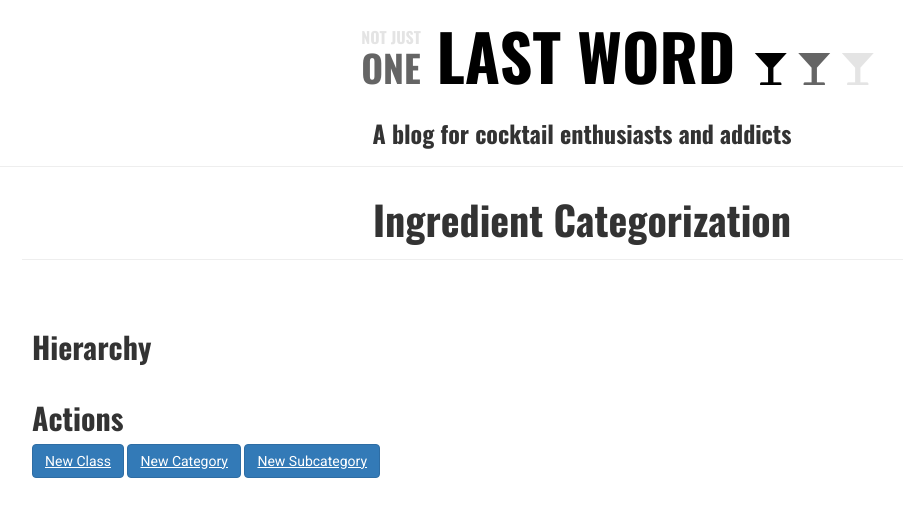
After one commit to NickTruesdale/website, a Django app: a page that uses cocktails/templates/cocktails/base.html in a window 1280 px wide. The commit adds this page. Shown: the top 517 px of the page, without its empty margins (58-961 px from the left). Run offline with Django 3.2, Linux system fonts and the light colour scheme; data that the repository does not hold is empty; some libraries are stand-ins or nearby versions.

Commit message:
Added skeleton for categorization page

```diff
--- a/cocktails/models.py
+++ b/cocktails/models.py
@@ -174,6 +174,9 @@ class IngredientClass(BaseObjectWithImage):
     class Meta:
         verbose_name_plural = 'ingredient classes'
 
+    def get_absolute_url(self):
+        return reverse('ingredient-class-detail', kwargs={'pk': self.pk})
+
     def __str__(self):
         return self.name
 
@@ -199,6 +202,9 @@ class IngredientSubcategory(BaseObjectWithImage):
 
     class Meta:
         verbose_name_plural = 'ingredient subcategories'
+
+    def get_absolute_url(self):
+        return reverse('ingredient-subcategory-detail', kwargs={'pk': self.pk})
 
 
 # -----------
--- a/cocktails/static/css/cocktails.css
+++ b/cocktails/static/css/cocktails.css
@@ -5,6 +5,11 @@
 body {
     min-width: 400px;
     font-family: 'Roboto';
+}
+
+a {
+    text-decoration: underline;
+    color: #000000;
 }
 
 .page-header {
@@ -104,11 +109,6 @@ body {
     margin-bottom: 16px;
 }
 
-.page-link {
-    text-decoration: none;
-    color: #000000;
-}
-
 .ingredient-form form textarea, .ingredient-form form input {
     width:100%;
 }
@@ -120,3 +120,31 @@ body {
 .add-another {
     margin: 4px;
 }
+
+.links {
+    font-size: 18pt;
+}
+
+.links a {
+    display: inline-block;
+    margin-right: 20px;
+}
+
+ul {
+    list-style: none;
+    padding-left: 16px;
+    padding-bottom: 8px;
+}
+
+li {
+    margin-bottom: 5px;
+}
+
+
+li span {
+    font-size: 6pt;
+}
+
+.glyphicon-chevron-right, .glyphicon-minus {
+    margin: 0 6px;
+}
--- a/cocktails/templates/cocktails/base.html
+++ b/cocktails/templates/cocktails/base.html
@@ -9,7 +9,7 @@
         <title>One Last Word</title>
 
         <link rel="stylesheet" href="//maxcdn.bootstrapcdn.com/bootstrap/3.2.0/css/bootstrap.min.css">
-        <link rel="stylesheet" href="//maxcdn.bootstrapcdn.com/bootstrap/3.2.0/css/bootstrap-theme.min.css">
+        <!--<link rel="stylesheet" href="{% static 'css/bootstrap.min.css' %}">-->
         <link rel="stylesheet" href="{% static 'css/cocktails.css' %}">
 
         <link href="https://fonts.googleapis.com/css?family=Roboto" rel="stylesheet" type="text/css">
@@ -22,9 +22,8 @@
         <script src="https://use.fontawesome.com/8d39786910.js"></script>
         <script src="https://npmcdn.com/tether@1.3.3/dist/js/tether.min.js"></script>
 
-        <!--
         <script src="{% static 'js/jquery-3.1.1.min.js' %}"></script>
-        <script src="{% static 'js/bootstrap.min.js' %}"></script> -->
+        <script src="{% static 'js/bootstrap.min.js' %}"></script>
 
         {% block head %}
         {% endblock %}
--- /dev/null
+++ b/cocktails/templates/cocktails/ingredient_categorization_browser.html
@@ -0,0 +1,58 @@
+{% extends "cocktails/base_title.html" %}
+
+{% block content %}
+    <div class="row">
+        <div class="ingredient-title">
+            <h1>Ingredient Categorization</h1>
+            <hr>
+        </div>
+    </div>
+
+
+    <div class="row">
+        <div class="col-xs-12 col-md-6">
+            <div class="row">
+                <h2>Hierarchy</h2>
+                <ul>
+                    {% for ingredientclass in ingredientclasses %}
+                    <li>
+                        <a href="#catlist_{{ ingredientclass.name }}" data-toggle="collapse">
+                        <span class="glyphicon glyphicon-chevron-right"></span></a>
+                        <a href="{{ ingredientclass.get_absolute_url }}">{{ ingredientclass.name }}</a>
+                    </li>
+
+                    <ul id="catlist_{{ ingredientclass.name }}" class="collapse">
+                        {% for category in ingredientclass.categories.all %}
+                        <li>
+                            <a href="#sublist_{{ category.name }}" data-toggle="collapse">
+                            <span class="glyphicon glyphicon-chevron-right"></span></a>
+                            <a href="{{ category.get_absolute_url }}">{{ category.name }}</a>
+                        </li>
+                        <ul id="sublist_{{ category.name }}" class="collapse">
+                            {% for subcategory in category.subcategories.all %}
+                            <li>
+                                <span class="glyphicon glyphicon-minus"></span>
+                                <a href="{{ subcategory.get_absolute_url }}">{{ subcategory.name }}</a>
+                            </li>
+                            {% endfor %}
+                        </ul>
+                        {% endfor %}
+                    </ul>
+                    {% endfor %}
+                </ul>
+
+                <h2>Actions</h2>
+                <a href="{% url 'ingredient-class-create' %}" class="btn btn-primary">New Class</a>
+                <a href="{% url 'ingredient-category-create' %}" class="btn btn-primary">New Category</a>
+                <a href="{% url 'ingredient-subcategory-create' %}" class="btn btn-primary">New Subcategory</a>
+            </div>
+        </div>
+
+        <div class="col-xs-12 col-md-6">
+            <div class="row">
+
+            </div>
+        </div>
+    </div>
+
+{% endblock content %}
--- a/cocktails/templates/cocktails/ingredient_edit.html
+++ b/cocktails/templates/cocktails/ingredient_edit.html
@@ -14,9 +14,6 @@
     <div class="col-xs-12 col-md-8 col-md-offset-2">
         <div class="row ingredient-form">
             <form method="POST">{% csrf_token %}
-
-
-
                 {{ form.as_p }}
                 <button type="submit" class="save btn btn-default">Save</button>
             </form>
--- a/cocktails/templates/cocktails/ingredient_new.html
+++ /dev/null
@@ -1 +0,0 @@
-{% extends "base.html" %}
--- a/cocktails/urls.py
+++ b/cocktails/urls.py
@@ -1,18 +1,19 @@
 from django.conf.urls import url
 
-from .views import cocktail_home
-from .views import ingredient_create, ingredient_detail, ingredient_update
+from .views import Home
+from .views import IngredientDetail, IngredientEdit
 from .views import IngredientCategoryEdit, IngredientCategoryDetail
 from .views import IngredientClassEdit, IngredientClassDetail
 from .views import IngredientSubcategoryEdit, IngredientSubcategoryDetail
 from .views import DistilleryEdit, DistilleryDetail
 from .views import ManufacturerEdit, ManufacturerDetail
+from .views import IngredientCategorization
 
 urlpatterns = [
-    url(r'^$', cocktail_home, name='cocktail-home'),
-    url(r'^ingredient/new/$', ingredient_create, name='ingredient-create'),
-    url(r'^ingredient/(?P<pk>\d+)/$', ingredient_detail, name='ingredient-detail'),
-    url(r'^ingredient/(?P<pk>\d+)/edit/$', ingredient_update, name='ingredient-update'),
+    url(r'^$', Home.as_view(), name='cocktail-home'),
+    url(r'^ingredient/new/$', IngredientEdit.as_view(), name='ingredient-create'),
+    url(r'^ingredient/(?P<pk>\d+)/$', IngredientDetail.as_view(), name='ingredient-detail'),
+    url(r'^ingredient/(?P<pk>\d+)/edit/$', IngredientEdit.as_view(), name='ingredient-update'),
 
     url(r'^ingredient_class/new/$', IngredientClassEdit.as_view(), name='ingredient-class-create'),
     url(r'^ingredient_class/(?P<pk>\d+)/$', IngredientClassDetail.as_view(), name='ingredient-class-detail'),
@@ -33,4 +34,6 @@ urlpatterns = [
     url(r'^manufacturer/new/$', ManufacturerEdit.as_view(), name='manufacturer-create'),
     url(r'^manufacturer/(?P<pk>\d+)/$', ManufacturerDetail.as_view(), name='manufacturer-detail'),
     url(r'^manufacturer/(?P<pk>\d+)/edit/$', ManufacturerEdit.as_view(), name='manufacturer-update'),
+
+    url(r'^ingredient_categorization/$', IngredientCategorization.as_view(), name='ingredient-categorization-browser')
 ]
--- a/cocktails/views.py
+++ b/cocktails/views.py
@@ -1,4 +1,4 @@
-from django.views.generic import UpdateView, DetailView
+from django.views.generic import View, TemplateView, UpdateView, DetailView
 from django.shortcuts import render, get_object_or_404, redirect
 from django.utils.html import escape, escapejs
 from django.http import HttpResponse
@@ -9,57 +9,9 @@ from .models import Distillery, Manufacturer
 from .forms import IngredientForm
 
 
-# Create your views here.
-def cocktail_home(request):
-    ''' Default landing page for now '''
-    return render(request, 'cocktails/home.html')
-
-
-def ingredient_create(request):
-    ''' View for new ingredients '''
-
-    # Check if we're getting a POSTed form, otherwise make a blank new one
-    if request.method == "POST":
-        form = IngredientForm(request.POST)
-        if form.is_valid():
-            ingredient = form.save(commit=False)
-            ingredient.save()
-            return redirect('ingredient-detail', pk=ingredient.pk)
-    else:
-        form = IngredientForm()
-
-    return render(request, 'cocktails/ingredient_edit.html', {'form': form})
-
-
-def ingredient_update(request, pk):
-    ''' View for editing an existing ingredient '''
-    # Make sure this PK points to a valid ingredient
-    ingredient = get_object_or_404(Ingredient, pk=pk)
-
-    # Validate a POSTed form or render a new one using this ingredient
-    if request.method == "POST":
-        form = IngredientForm(request.POST, instance=ingredient)
-        if form.is_valid():
-            ingredient = form.save(commit=False)
-            ingredient.save()
-            return redirect('ingredient-detail', pk=ingredient.pk)
-
-    else:
-        form = IngredientForm(instance=ingredient)
-
-    return render(request, 'cocktails/ingredient_edit.html', {'form': form})
-
-
-def ingredient_detail(request, pk):
-    ''' View for a single ingredient '''
-    ingredient = get_object_or_404(Ingredient, pk=pk)
-    return render(request, 'cocktails/ingredient_detail.html', {'ingredient': ingredient})
-
-
 # -----------------------
 # Class Based View Mixins
 # -----------------------
-
 class CreateUpdateMixin(object):
     ''' Hybrid create/update view. The get_object function is overloaded
     to return None when there is no valid object (i.e. for the Create form).
@@ -114,9 +66,58 @@ class IngredientForeignKeyView(CreateUpdateMixin, PopupEditMixin, ShortDescripti
     template_name = 'cocktails/ingredient_foreign_key_edit.html'
 
 
+# ---------
+# Home page
+# ---------
+class Home(TemplateView):
+    template_name = 'cocktails/home.html'
+
+
+# ----------
+# Ingredient
+# ----------
+class IngredientDetail(DetailView):
+    model = Ingredient
+
+
+class IngredientEdit(CreateUpdateMixin, UpdateView):
+    model = Ingredient
+    template_name = 'cocktails/ingredient_edit.html'
+    form_class = IngredientForm
+
+
 # ------------------------
 # Ingredient Field Classes
 # ------------------------
+class IngredientCategorization(TemplateView):
+    ''' This view provides a single interface for looking up ingredient class,
+    category and subcategory.
+
+    At initial load, it provides a list of all classes (which in turn can be
+    queried for all categories and subcategories)
+
+    It also responds to AJAX GET requests to serve up a
+    given instance of one of the three classes for viewing.
+    '''
+
+    template_name = 'cocktails/ingredient_categorization_browser.html'
+
+    def get_context_data(self, **kwargs):
+        context = super().get_context_data(**kwargs)
+        context['ingredientclasses'] = IngredientClass.objects.all()
+        return context
+
+
+class IngredientClassDetail(DetailView):
+    model = IngredientClass
+    template_name = 'cocktails/ingredient_class_detail.html'
+
+
+class IngredientClassEdit(IngredientForeignKeyView):
+    model = IngredientClass
+    fields = ['name', 'description', 'image_url', 'wiki_url']
+
+
 class IngredientCategoryDetail(DetailView):
     model = IngredientCategory
 
@@ -124,15 +125,6 @@ class IngredientCategoryDetail(DetailView):
 class IngredientCategoryEdit(IngredientForeignKeyView):
     model = IngredientCategory
     fields = ['name', 'ingredient_class', 'description', 'image_url', 'wiki_url']
-
-
-class IngredientClassDetail(DetailView):
-    model = IngredientClass
-
-
-class IngredientClassEdit(IngredientForeignKeyView):
-    model = IngredientClass
-    fields = ['name', 'description', 'image_url', 'wiki_url']
 
 
 class IngredientSubcategoryDetail(DetailView):
```
Also changed, not shown: cocktails/templates/cocktails/home.html (+14 -2 lines), cocktails/templates/cocktails/ingredient_class_detail.html (added, +51 -0 lines), cocktails/templates/cocktails/ingredient_detail.html (+10 -7 lines), 1 other file.
